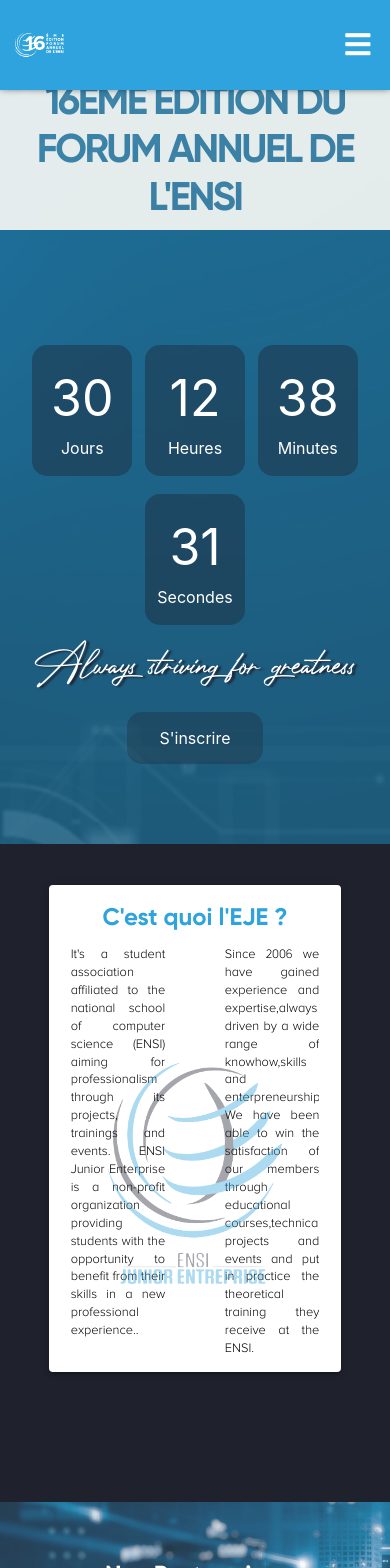
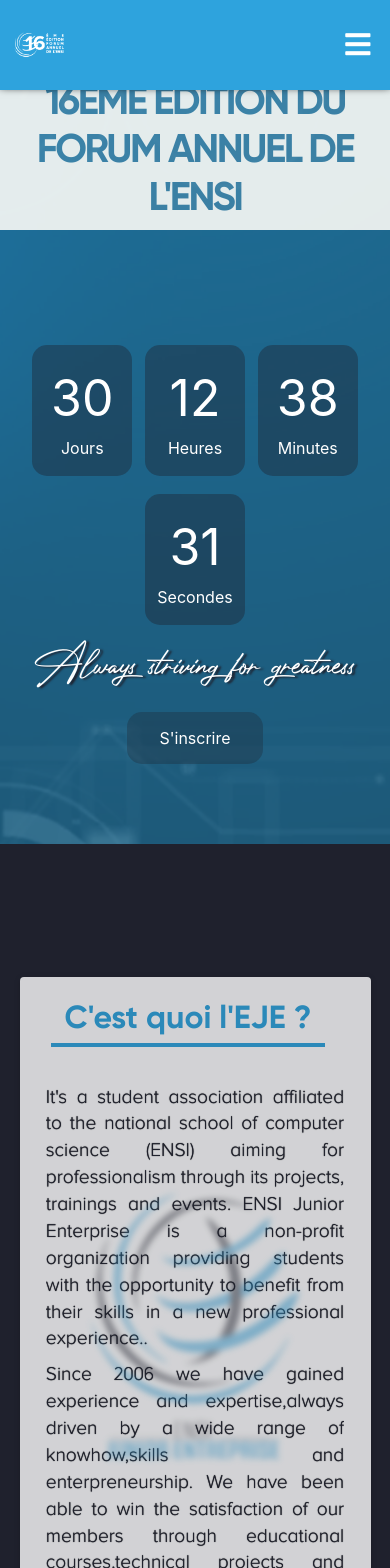
Before and after one commit to Aziz-Dhiab/SiteWeb_Forum, a React (Create React App) app: page / in a window 390 px wide. Shown: the top 1568 px of the page. Built offline with nearby package versions, Linux system fonts and the light colour scheme.

Commit message:
responsive adjust

```diff
--- a/src/Assets/css/PresForum.css
+++ b/src/Assets/css/PresForum.css
@@ -14,12 +14,13 @@
 .presForumContainer{
   background: linear-gradient(to right, #1f212d 0%,#1f212d 20%, #e0ded2 20%,#e0ded2 80%,#e0ded2 100%);
   height: 38vmax;
-
+  margin-top: 4%;
 
 }
 .line{
   border-bottom: 2px solid #1f212d;
   width: 42%;
+  margin-bottom: 6%;
 }
 .event_text{
   font-size: 1.7vw;
@@ -35,9 +36,8 @@
 .img_container{
   width : 100%;
   position: absolute;
-  margin-left: 2%;
+  padding-left: 4%;
   margin-top: 1%;
-
 
 }
 .imggg{
@@ -68,38 +68,64 @@
   margin-top: 28%;
 }
 
-@media screen and ( max-width : 700px ){
+@media screen and ( max-width : 1000px ){
 
-.event_text{
-  font-size: 2.5vw;
-  margin-top: 13%;
-}
-.t_text{
-  font-size: 4vw;
-  width:60%;
-}
+  .presForumContainer{
+    height: 180vmax;
+  }
+  .event_text{
+    font-size: 5vw;
+    width: 60%;
+    padding:0%;
+    margin-left: 30%;
+    margin-top: 94%;
+  }
+  .img_container{
+    width : 98%;
+    position: absolute;
+    margin-left: 0%;
+    margin-top: 3%;
+  }
+  .imggg{
+    width: 95%;
+    height: auto;
+    border: 5px solid #1f212d;
+    margin-top: 5%;
+  }
 
-.edition_text{
+  .t_text{
+    font-size: 6.5vw;
+    width: 60%;
+    margin-left: 21%;
+    margin-top: 4%;
+    text-shadow: 2px 1px 2px var(--blue-marine);
+  }
 
-  font-size: 3.5vw;
-}
+  .edition_text{
+    margin-left: 4%;
+    font-size: 6vw;
+    margin-top: 80%;
+    width: 10%;
+    text-align: center;
+  }
+
+
 }
 
 
 @media screen and ( max-width : 400px ){
+  .event_text{
+    font-size: 5.5vw;
 
-  .event_text{
-    font-size: 5vw;
-    margin-top: 20%;
   }
+
   .t_text{
-    font-size: 6vw;
-    width:60%;
+    font-size: 7vw;
+
   }
 
   .edition_text{
-    width:20%;
-    font-size: 5vw;
-    text-align: center;
+    font-size: 7vw;
   }
+
   }
--- a/src/Assets/css/ejepar.css
+++ b/src/Assets/css/ejepar.css
@@ -7,9 +7,12 @@
     font-family: proxima-nova;
     src: url(../fonts/proxima-nova-light-webfont.woff);
   }
-
+  .paper{
+      width:75%;
+      margin-top: 2%;
+  }
 .EJE_par{
-    height:50vh;
+    height:60vh;
     display: flex;
     flex-direction: column;
     justify-content: center;
@@ -37,15 +40,13 @@
     width: 85%;
     margin-left: 7.5%;
     margin-bottom: 3%;
-
+    text-shadow:black 0px 0px 1px;
 
 }
 .EJE_par_logo{
-    margin-top: 3%;
+    margin-top: 5%;
     margin-left: 2%;
     width: 20%;
-
-
 }
 .EJE_par_description_left{
     margin-top: 3%;
@@ -73,21 +74,47 @@
 .EJE_par_description_right:before{
     float: left;
 }
+@media screen and (max-width:1300px){
+    .paper{
+        width:85%;
+    }
+    .EJE_par_logo{
+        margin-top: 8%;
+    }
+}
 @media screen and (max-width: 1000px) {
+    .paper{
+        width:90%;
+    }
+    .EJE_par{
+        height:70vh;
+    }
+    .EJE_par_logo{
+        margin-top: 7%;
+    }
+    .EJE_par_title{
+        font-size: 2rem;
+        margin-top:5%;
+    }
+    .EJE_par_description{
+        font-size: 1.2rem;
+    }
+  }
+@media screen and (max-width: 760px) {
+    .paper{
+        width:90%;
+    }
     .EJE_par{
         height:100vh;
-
-        justify-content: center;
-        align-items: center;
     }
     .EJE_par_logo{
-        margin-top: 10%;
+        margin-top: 17%;
         margin-left: 2%;
         width: 20%;
     }
     .EJE_par_title{
         text-align: center;
-        font-size: 1.5rem;
+        font-size: 2rem;
         font-family: Gilroy;
         color:var(--blue-ciel);
         margin-top:5%;
@@ -96,7 +123,7 @@
     .EJE_par_description{
         font-family: proxima-nova;
         color:var(--blue-marine);
-        font-size: 1rem;
+        font-size: 1.2rem;
         position:relative;
         text-align: justify;
         line-height: 1.4;
@@ -106,124 +133,52 @@
         margin-bottom: 3%;
     }
   }
-@media screen and (max-width: 760px) {
-    .EJE_par{
-        height:100vh;
-
-        justify-content: center;
-        align-items: center;
-    }
-    .EJE_par_logo{
-        margin-top: 10%;
-        margin-left: 2%;
-        width: 20%;
-    }
-    .EJE_par_title{
-        text-align: center;
-        font-size: 1.5rem;
-        font-family: Gilroy;
-        color:var(--blue-ciel);
-        margin-top:5%;
-        margin-bottom: 1%;
-    }
-    .EJE_par_description{
-        font-family: proxima-nova;
-        color:var(--blue-marine);
-        font-size: 0.8rem;
-        position:relative;
-        text-align: justify;
-        line-height: 1.4;
-        overflow: hidden;
-        width: 85%;
-        margin-left: 7.5%;
-        margin-bottom: 3%;
-    }
-  }
-  @media screen and (max-width: 530px) {
-    .EJE_par{
-        height:100vh;
-        align-items: center;
-    }
-    .EJE_par_logo{
-        margin-top: 15%;
-        margin-left: 2%;
-        width: 20%;
-    }
-    .EJE_par_title{
-        text-align: center;
-        font-size: 1.5rem;
-        font-family: Gilroy;
-        color:var(--blue-ciel);
-        margin-top:5%;
-        margin-bottom: 1%;
-    }
-    .EJE_par_description{
-        font-family: proxima-nova;
-        color:var(--blue-marine);
-        font-size: 0.8rem;
-        position:relative;
-        text-align: justify;
-        line-height: 1.4;
-        overflow: hidden;
-        width: 85%;
-        margin-left: 7.5%;
-        margin-bottom: 3%;
-    }
-  }
-  @media screen and (max-width: 450px) {
+  @media screen and (max-width: 600px) {
+      .paper{
+          width: 90%;
+          display: grid;
+          opacity: 0.8;
+          margin-top: 6%;
+      }
     .EJE_par{
         height:60vh;
-        flex-direction: row;
-        justify-content: center;
-        align-items: center;
-        margin-top: 8%;
-
+        margin-top: 21%;
     }
     .EJE_par_logo{
         position:absolute;
+        filter: blur(4px);
+          -webkit-filter: blur(3px);
         right: 15%;
         width: 70%;
-        opacity: 0.4;
-        margin-top: 50%;
+        opacity: 0.5;
+        margin-top: 40%;
     }
     .EJE_par_title{
-        text-align: center;
-        font-size: 1.5rem;
-        font-family: Gilroy;
-        color:var(--blue-ciel);
+        font-size: 2rem;
         margin-top:5%;
-        margin-bottom: 1%;
+        margin-bottom: 8%;
+        border-bottom: 4px solid var(--blue-ciel) ;
+        width : 78%;
+        margin-left: 9%;
     }
     .EJE_par_description{
-        font-family: proxima-nova;
-        color:black;
-        font-size: 0.8rem;
+        font-size: 1.2rem;
     }
-    .EJE_par_description_left:{
-        margin-top: 3%;
-        width: 38%;
-        float: left;
-
+    .EJE_par_description_left{
+        width: 100%;
     }
     .EJE_par_description_right{
-        margin-top: 3%;
-        width: 38%;
-        float: right;
-        margin-bottom: 2%;
-
-    }
-    .EJE_par_description_left:before
-    .EJE_par_description_right::before{
-        content: "";
-        width: 100vw;
-        height: 75vh;
-
-    }
-    .EJE_par_description_left:before{
-        float: center;
-    }
-    .EJE_par_description_right:before{
-        float: center;
+        width: 100%;
     }
 
   }
+
+  @media screen and (max-width : 400px) {
+      .paper{
+          margin-top: 10%;
+      }
+
+.EJE_par{
+    height:90vh;
+}
+  }
--- a/src/Components/EJEpar.jsx
+++ b/src/Components/EJEpar.jsx
@@ -5,7 +5,7 @@
 const EJEpar = () => {
     return (
         <div className="EJE_par" >
-            <Paper elevation={3} style={{width:'75%'}}>
+            <Paper  className="paper" elevation={3}>
             <div className="EJE_par_title">
                 C'est quoi l'EJE ?
             </div>
--- a/src/Components/PresForum.jsx
+++ b/src/Components/PresForum.jsx
@@ -10,8 +10,8 @@
               <div class="t_text"> LE FORUM ANNUEL DE L'ENSI</div>
            </div>
            <div class="event_text">
-             <div class="line"></div> <br/>
-Lorem ipsum dolor sit, amet consectetur adipisicing elit. Quod, blanditiis corrupti molestias obcaecati eius repudiandae consectetur cumque excepturi beatae assumenda voluptas laboriosam officiis aperiam eaque fuga eligendi non impedit, unde, debitis possimus ipsum placeat! Est exercitationem accusamus, doloribus voluptatem laudantium dignissimos dolorem nesciunt eligendi! Possimus facere natus aperiam, nostrum amet ad at dolorem earum id minus temporibus nisi quis nemo, fuga tempore dicta tenetur aut dolorum perferendis aspernatur, officiis animi?           </div>
+             <div class="line"></div>
+Lorem ipsum dolor sit amet consectetur adipisicing elit. Debitis esse unde praesentium quos. Dicta velit, officia eum repellat ea, earum enim at, quae voluptate tempore voluptatem cumque ut pariatur magni fuga mollitia! Cum iusto, deleniti, maxime qui aut, assumenda voluptatum sequi placeat quos quis dicta recusandae similique optio atque eum. Maiores earum inventore magnam, quo, corrupti voluptatum incidunt omnis asperiores iusto facere accusamus esse quia voluptate perspiciatis harum? Minus consequuntur corrupti minima voluptatum, saepe veniam ullam ad cumque debitis natus!</div>
            <div class="edition_text"> Dans sa 16ème édition </div>
            </div>
 
--- a/src/Pages/Home.jsx
+++ b/src/Pages/Home.jsx
@@ -13,14 +13,10 @@
        <div className='homepage'>
 
        <Header/>
-
-
-
-
         <EJEpar/>
         <Partenaires />
         <PresForum/>
-
+      <br/>
        <Footer />
        </div>
     )
--- a/src/Pages/Programmepage.jsx
+++ b/src/Pages/Programmepage.jsx
@@ -6,7 +6,7 @@
     return(
     <div className="programmepage">
         <Programme/>
-
+        <Footer/>
     </div>
     )
 }
```
Also changed, not shown: src/Assets/css/footer.css (+36 -49 lines), src/Components/Footer.jsx (+26 -37 lines), src/Assets/images/footer.jpg (added).
